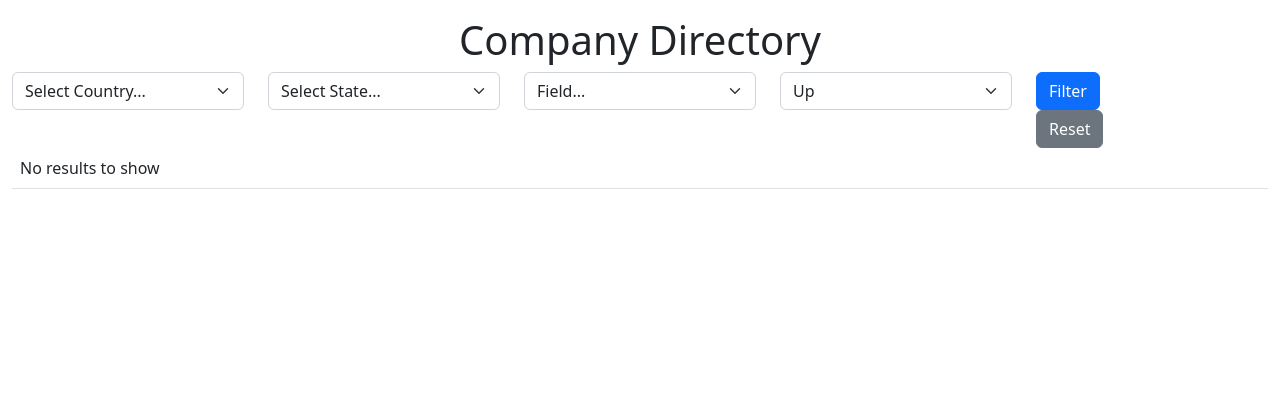
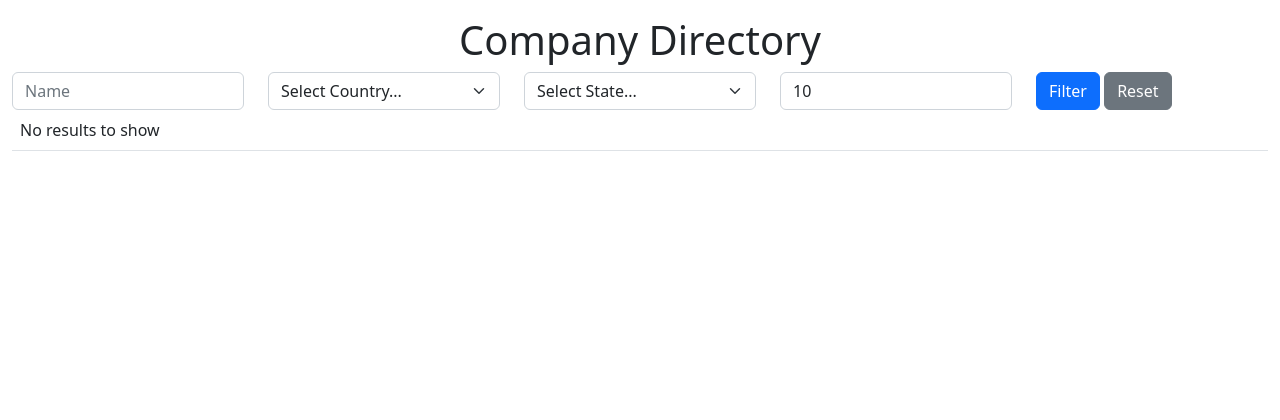
Before and after one commit to GraceBurke-88/IS601-004, a Flask app: page /company/search in a window 1280 px wide. Shown: the part 188-608 px from the top of the page. Run offline with Flask 2, Linux system fonts and the light colour scheme; data that the repository does not hold is empty.

Commit message:
working on fixing the list_companies page, issue with filtering

```diff
--- a/BusinessManagement/templates/list_companies.html
+++ b/BusinessManagement/templates/list_companies.html
@@ -12,14 +12,25 @@
     sort/order (using allowed_columns and provided partial template)
     limit (default 10)
     ensure all fields prefill with request arg data if provided
+    removed             sort_filter(cols=allowed_columns)
     #}
     <form method="GET">
         <div class="row">
-            {{country_state_selector(layout="horizontal")}}
-            {{sort_filter(cols=[])}}
+            <div class="col">
+                <label class="visually-hidden" for="name">Name</label>
+                <input type="text" name="name" id="name" value="{{ request.args.get('name','') }}" placeholder="Name" class="form-control" />
+            </div>
+
+            {{country_state_selector(layout="horizontal", country=request.args.get('country'), state=request.args.get('state'))}}
+
+
+            <div class="col">
+                <label class="visually-hidden" for="limit">Limit</label>
+                <input type="number" class="form-control" id="limit" name="limit" value="{{ request.args.get('limit', 10) }}" placeholder="Limit">
+            </div>
+
             <div class="col">
                 <input type="submit" class="btn btn-primary" value="Filter" />
-            <div class="col">
                 <a href="?" class="btn btn-secondary">Reset</a>
             </div>
         </div>
--- a/BusinessManagement/views/company.py
+++ b/BusinessManagement/views/company.py
@@ -1,7 +1,89 @@
 from flask import Blueprint, redirect, render_template, request, flash, url_for
 from sql.db import DB
 company = Blueprint('company', __name__, url_prefix='/company')
+'''
+@company.route("/search", methods=["GET"])
+def search():
+    rows = []
+    # TODO search-1 retrieve company id as id, name, city, state, country using a LEFT JOIN
+    query = """
+        SELECT companies.id, companies.name, companies.city, companies.state, companies.country
+        FROM IS601_MP3_Companies
+    """
 
+    print(query)
+    args = {} # <--- add values to replace %s/%(named)s placeholders
+    allowed_columns = ["name", "city", "state", "country"]
+    #print("the query result",query)
+
+    # TODO search-2 get name, city, state, country, column, order, limit from request args
+
+    name = request.args.get("name")
+    #print("name is:",name)
+    city = request.args.get("city")
+    state = request.args.get("state")
+    country = request.args.get("country")
+    column = request.args.get("column")
+    order = request.args.get("order")
+    limit = request.args.get("limit", 10, type=int)
+
+    # TODO search-3 append like filter for name if provided
+    if name:
+        query += " AND companies.name LIKE %s"
+        args["name"] = f"%{name}%"
+
+    # TODO search-4 append like filter for city if provided
+    if city:
+        query += " AND companies.city LIKE %s"
+        args["city"] = f"%{city}%"
+
+    # TODO search-5 append equality filter for state if provided
+    if state:
+        query += " AND companies.state = %s"
+        args["state"] = state
+
+    # TODO search-6 append equality filter for country if provided
+    if country:
+        query += " AND companies.country = %s"
+        args["country"] = country
+
+    # TODO search-7 append sorting if column and order are provided and within the allowed columns and order options (asc, desc)
+    if column in allowed_columns and order in ["asc", "desc"]:
+        query += f" ORDER BY {column} {order}"
+
+    # TODO search-8 append limit (default 10) or limit greater than 1 and less than or equal to 100
+    # TODO search-9 provide a proper error message if limit isn't a number or if it's out of bounds
+
+    try:
+        limit = int(limit)
+        if limit < 1 or limit > 100:
+            flash("Invalid limit value. Please enter a number between 1 and 100.", "warning")
+            raise ValueError
+    except (TypeError, ValueError):
+        limit = 10
+        flash("Limit should be a number between 1 and 100. Using default limit of 10.", "warning")
+
+
+    #limit = 10 # TODO change this per the above requirements
+    query += " LIMIT %s"
+    args["limit"] = limit
+    #print("query",query)
+    #print("args", args)
+    try:
+        result = DB.selectAll(query, tuple(args.values()))
+        if result.status:
+            rows = result.rows
+    except Exception as e:
+        # TODO search-10 make message user friendly
+        flash("An error occurred while processing your request. Please try again.", "danger")
+
+        print(f"Exception: {e}")  # Add this line to print the exception
+
+    # hint: use allowed_columns in template to generate sort dropdown
+    allowed_columns_tuples = [(col, col.replace("_", " ").title()) for col in allowed_columns]
+    return render_template("list_companies.html", rows=rows, allowed_columns=allowed_columns_tuples)
+
+'''
 @company.route("/search", methods=["GET"])
 def search():
     rows = []
@@ -19,8 +101,10 @@ def search():
     # Initialize args_list as an empty list instead of an empty dictionary.
     #args_list = []
 
-    #allowed_columns = ["name", "city", "country", "state"]
-    allowed_columns = ["id", "name", "address", "city", "country", "state", "zip", "website", "employees"]
+    allowed_columns = ["name", "city", "country", "state"]
+    #allowed_columns = ["name","city", "country", "state"]
+    #allowed_columns = [("name", "Name"),("city", "City"),("country", "Country"),("state", "State")]
+
 
     # TODO search-2 get name, country, state, column, order, limit request args
     allowed_orders = ["asc", "desc"]
@@ -34,7 +118,7 @@ def search():
 
     # TODO search-3 append a LIKE filter for name if provided
     if name:
-        query += " AND name LIKE %s"
+        query += " AND name LIKE %(name)s"
         args['name'] = f"%{name}%"
     # TODO search-4 append an equality filter for country if provided
     if country:
@@ -44,8 +128,9 @@ def search():
     if state:
         query += " AND state = %s"
         args['state'] = state
-    # TODO search-6 append sorting if column and order are provided and within the allows columsn and allowed order asc,desc
-    if column and order and column in allowed_columns and order in allowed_orders:
+
+    # TODO search-7 append sorting if column and order are provided and within the allowed columns and order options (asc, desc)
+    if column in allowed_columns and order in allowed_orders:
         query += f" ORDER BY {column} {order}"
 
     # TODO search-7 append limit (default 10) or limit greater than 1 and less than or equal to 100
@@ -75,8 +160,9 @@ def search():
     # do this prior to passing to render_template, but not before otherwise it can break validation
 
     #columns_tuples = [(col, col.capitalize()) for col in allowed_columns]
-
-    #return render_template("list_companies.html", rows=rows, allowed_columns=columns_tuples)
+    #allowed_columns_tuples = [(col, col) for col in allowed_columns]
+    #return render_template("list_companies.html", rows=rows, allowed_columns=allowed_columns_tuples)
+    #allowed_columns_tuples = [(col, col.replace("_", " ").title()) for col in allowed_columns]
     return render_template("list_companies.html", rows=rows, allowed_columns=allowed_columns)
 
 @company.route("/add", methods=["GET","POST"])
```
